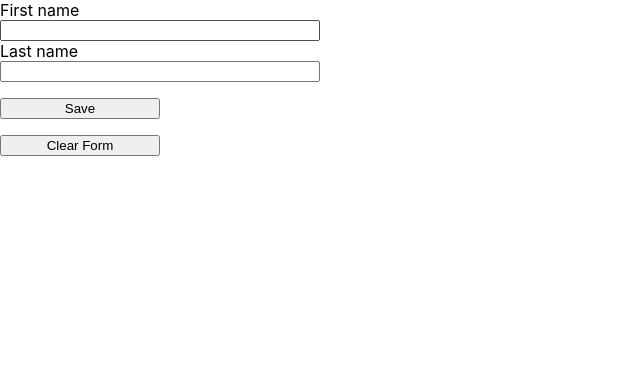
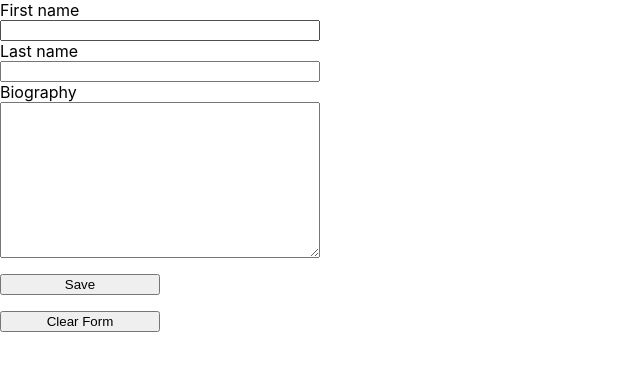
Before and after one commit to phhien203/ultimate-components, a React (Create React App) app: page / in a window 1280 px wide. Shown: the top 370 px of the page, without its empty margins (0-640 px from the left). Built offline with nearby package versions, Linux system fonts and the light colour scheme.

Commit message:
Add biography text area

```diff
--- a/src/Form.js
+++ b/src/Form.js
@@ -5,6 +5,7 @@ const Form = () => {
   const initialState = {
     firstName: "",
     lastName: "",
+    biography: "",
   };
   const [formState, setFormState] = useState(initialState);
 
@@ -17,6 +18,7 @@ const Form = () => {
 
   const onFormSubmit = (e) => {
     e.preventDefault();
+    console.log(formState);
   };
 
   const resetFormState = () => {
@@ -42,6 +44,14 @@ const Form = () => {
         value={formState.lastName}
         onChange={updateFormState}
       />
+      <label htmlFor="biography">Biography</label>
+      <textarea
+        id="biography"
+        name="biography"
+        rows="10"
+        value={formState.biography}
+        onChange={updateFormState}
+      />
       <button type="submit">Save</button>
       <button type="button" onClick={resetFormState}>
         Clear Form
```
